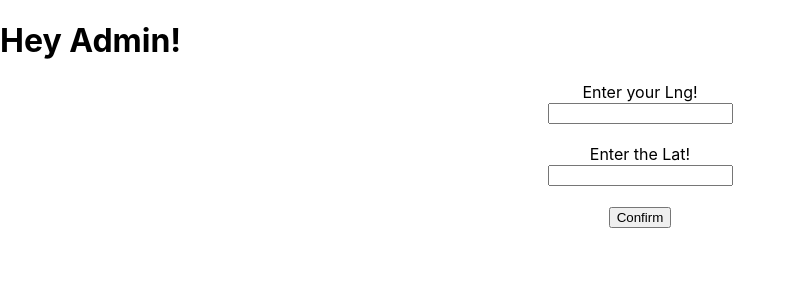
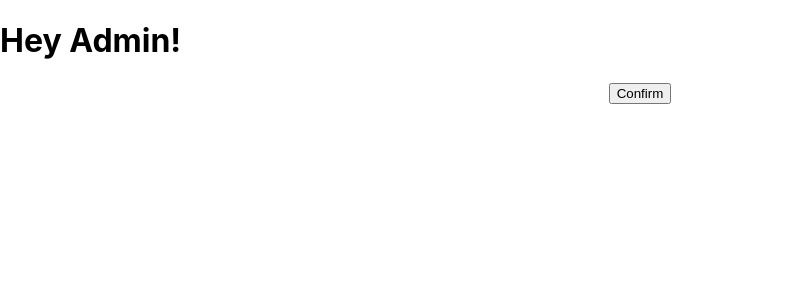
Before and after one commit to shivamsouravjha/Lightning-McQueen, a React (Create React App) app in the folder Frontend/: page /driver/1/availability in a window 1280 px wide. Shown: the top 300 px of the page, without its empty margins (0-794 px from the left). Built offline with nearby package versions, Linux system fonts and the light colour scheme.

Commit message:
Availibilty Tuned

```diff
--- a/Frontend/src/App.js
+++ b/Frontend/src/App.js
@@ -13,6 +13,7 @@ import Driver_login from './driver/driverlogin';
 import Driver_Signup from './driver/newdriver';
 import Success from './common/sucess';
 import Location from './driver/update_location';
+import Avail from './driver/avaiibility';
 
 const App= ()=> {
   return(
@@ -43,7 +44,7 @@ const App= ()=> {
       </Route>
 
     <Route path="/driver/:did/availability" exact>
-      <Location />
+      <Avail />
     </Route>
     <Route path="/driver/:did/update_location" exact>
       <Location />
--- a/Frontend/src/common/sucess.js
+++ b/Frontend/src/common/sucess.js
@@ -1,9 +1,8 @@
 import React, { useEffect, useState } from 'react';
 import { useParams } from 'react-router-dom';
 const  Driver_login = ()=>{
-    const did = useParams().did;
     return (
-        <h2>{did} </h2>
+        <h2>nice </h2>
 
     );
 
--- a/Frontend/src/driver/avaiibility.js
+++ b/Frontend/src/driver/avaiibility.js
@@ -1,54 +1,45 @@
 import React, { useEffect, useState } from 'react';
-const  Locations = ()=>{
+import { Link, useParams } from 'react-router-dom';
+
+const  Avail = ()=>{
     const did = useParams().did;
 
-    const [lng,set_lng]=useState('');
-    const [lat,set_lat]=useState('');
-    const onSubmitform = async e =>{
+    console.log(did);
+    const availability = async e =>{
+        console.log("did");
+
         e.preventDefault();
         try{
-            const location = {lng,lat};
-            const body={location};
 
-            const response = await fetch(`/avail/:${did}`,{
-                method:"POST",headers:{"Content-Type":"application/json"},
-                body:JSON.stringify(body)
+            const body = {};
+            const response = await fetch(`/booking/avail/${did}`,{
+                method:"POST",headers:{"Content-Type":"application/json"}
             })
             const datainjson = await response.json();
-            const did = datainjson.driver._id;
+            window.location =`/success`;
 
-
-           window.location =`/driver/${did}`;
         }catch(err){
             console.log('Error')
         }
 
     }
+
     return (
-     <div className="admin_form_div">
+<div className="admin_form_div">
 		<h1 className="form_header">
 			Hey Admin! </h1>
 
   <center>
-	<form  action="/initial" id="admin_form"  name="admin_form" onSubmit={onSubmitform}>
-    <label for="name" className="label">Enter your Lng! </label><br/>
-				<input type="text" name="name" className="input" value={lng}
-                onChange={e =>set_lng(e.target.value)} required />  <br/><br/>
-			<label for="password" className="label">Enter the Lat! </label><br/>
-				<input type="password" name="password" className="input" value={lat}
-                onChange={e =>set_lat(e.target.value)} required />  <br/><br/>
-
-
-		<button type="submit" className="confirm_btn" >Confirm</button>
+	<form  action="/initial" id="admin_form"  name="admin_form" onSubmit={availability}>
+  			<button type="submit" className="confirm_btn" >Confirm</button>
         </form>
         </center>
 
 
 
 
-    </div>
-    );
+    </div>    );
 
 };
 
-export default Locations;
+export default Avail;
```
Also changed, not shown: 1 other file (tests, documents, lock files or other folders).
